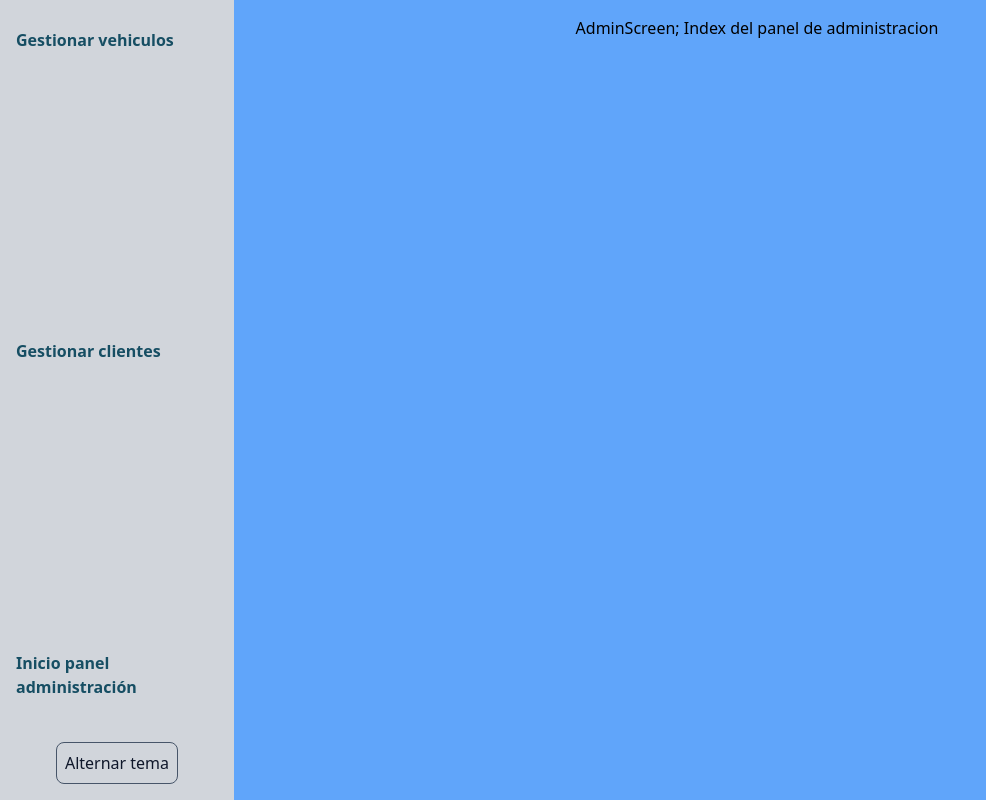
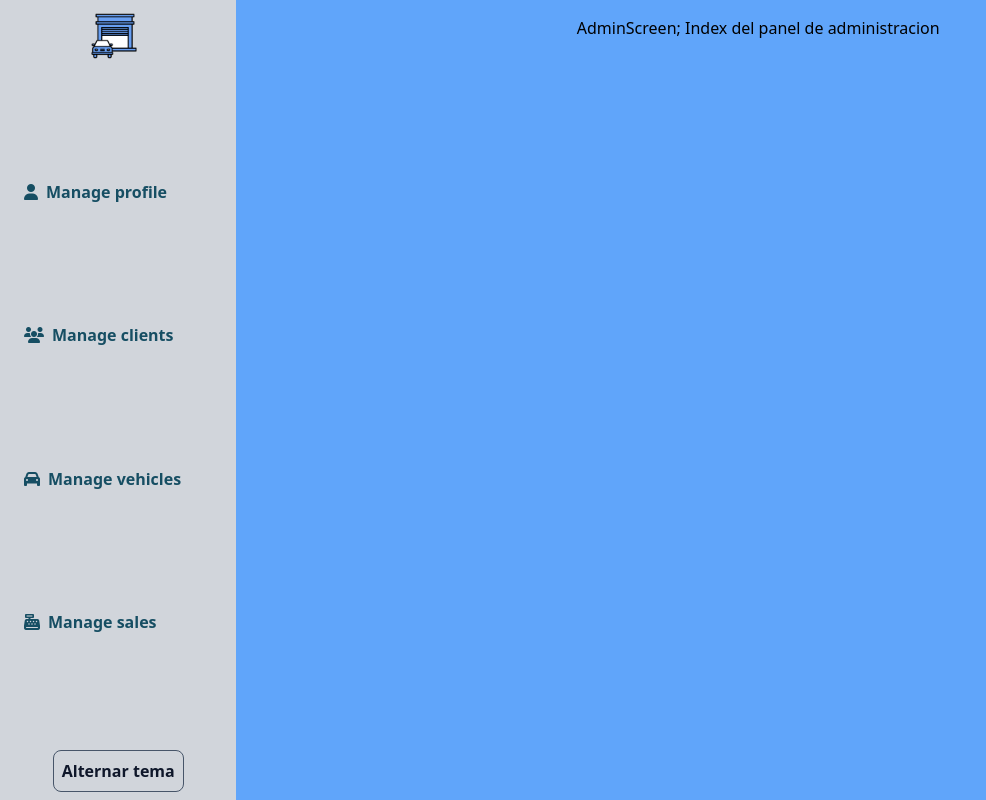
Before and after one commit to FredyAlexHoyosAriza/concesionario-multimarca, a React (Create React App) app: page /admin in a window 1280 px wide. Shown: the whole page, without its empty margins (0-986 px from the left). Built offline with nearby package versions, Linux system fonts and the light colour scheme; the HTML template or start-up script is replaced by a standard one.

Commit message:
Se modifica navegación de administración, se crea componente Ruta interno a SideBar y se agregan iconos a opciones de navegación en SideBar

```diff
--- a/src/App.jsx
+++ b/src/App.jsx
@@ -8,8 +8,10 @@ import PrivateLayout from "layouts/PrivateLayout";
 import AuthLayout from "layouts/AuthLayout";
 
 import { BrowserRouter as Router, Routes, Route } from "react-router-dom";
-import ManageClients from "./pages/admin/ManageClients";
-import ManageVehicles from "./pages/admin/ManageVehicles";
+import ManageClients from "pages/admin/ManageClients";
+import ManageSales from "pages/admin/ManageSales";
+import ManageVehicles from "pages/admin/ManageVehicles";
+import ManageProfile from "pages/admin/ManageProfile";
 import { ThemeProvider } from "context/ThemeProvider";
 
 export default function App() {
@@ -20,6 +22,8 @@ export default function App() {
           <Route path="/admin" element={<PrivateLayout />}>
             <Route path="vehicles" element={<ManageVehicles />} />
             <Route path="clients" element={<ManageClients />} />
+            <Route path="sales" element={<ManageSales />} />
+            <Route path="profile" element={<ManageProfile />} />
             <Route index element={<AdminScreen />} />
           </Route>
 
--- /dev/null
+++ b/src/components/LogoConcesionario.jsx
@@ -0,0 +1,10 @@
+import React from 'react'
+import concessionaireLogo from 'media/concesionario-de-coches.png'
+
+const LogoConcesionario = () => {
+  return (// mx-auto
+    <img src={concessionaireLogo} alt='Img Concesionario' className='w-14 h-auto pr-2 mx-auto hover:cursor-pointer' />
+  )
+}
+
+export default LogoConcesionario
--- a/src/components/SideBar.jsx
+++ b/src/components/SideBar.jsx
@@ -1,23 +1,23 @@
 import { useTheme } from "context/ThemeProvider";
-import React from "react";
+import React, { useState } from "react";
 import { Link } from "react-router-dom";
+import LogoConcesionario from "./LogoConcesionario";
 
 const SideBar = () => {
   const { theme, toggleTheme } = useTheme();
+  // const [seleccion, setSeleccion] = useState([true, false, false, false, false]);
+  // onClick={() => setSeleccion([true, false, false, false, false])}
   return (
     //w-72: la mitad de una pantalla mediana
-    <nav className={`menu ${theme ? "menu--light" : "menu--dark"}`}>
+    <nav className={`menu side-bar ${theme ? "menu--light" : "menu--dark"}`}>
       <ul className="menu__list">
-        <li>
-          <Link to={"/admin/vehicles"}>Gestionar vehiculos</Link>
-        </li>
-        <li>
-          <Link to={"/admin/clients"}>Gestionar clientes</Link>
-        </li>
-        <li>
-          <Link to={"/admin"}>Inicio panel administración</Link>
-        </li>
-      </ul>
+        <Link to={"/admin"}>
+          <LogoConcesionario />
+        </Link>
+        <Ruta ruta="profile" icono="user" />
+        <Ruta ruta="clients" icono="users" />
+        <Ruta ruta="vehicles" icono="car" />
+        <Ruta ruta="sales" icono="cash-register" />
         <button
           className={`menu__button ${
             theme ? "menu__button--light" : "menu__button--dark"
@@ -27,8 +27,20 @@ const SideBar = () => {
         >
           Alternar tema
         </button>
+      </ul>
     </nav>
   );
 };
 
+const Ruta = ({ ruta, icono }) => {
+  return (
+    <li>
+      <Link to={`/admin/${ruta}`}>
+        <i className={`fas fa-${icono} mr-2`} />
+        {`Manage ${ruta}`}
+      </Link>
+    </li>
+  );
+};
+
 export default SideBar;
--- /dev/null
+++ b/src/pages/admin/ManageProfile.jsx
@@ -0,0 +1,9 @@
+import React from 'react'
+
+const ManageProfile = () => {
+  return (
+    <div>Manage Profile</div>
+  )
+}
+
+export default ManageProfile
--- /dev/null
+++ b/src/pages/admin/ManageSales.jsx
@@ -0,0 +1,9 @@
+import React from 'react'
+
+const ManageSales = () => {
+  return (
+    <div>Manage Sales</div>
+  )
+}
+
+export default ManageSales
--- a/src/styles/App.css
+++ b/src/styles/App.css
@@ -29,13 +29,13 @@ input:focus, select:focus {
   background-color: #01050b;
 }
 
-.menu__list > li {
+.menu__list > * {
   border-radius: 1em;
   padding: 0.25em 0.5em;
 }
 
-.menu__list > li:focus-within {
-  box-shadow: 0 0 1px 3px rgb(168, 163, 186);
+.menu__list > *:focus-within {
+  box-shadow: 0 0 1px 1px rgb(161, 151, 194);
 }
 
 /*<a href="#" className="boton text-center appearance-none"><i class="fas fa-dog text-lime-300 mr-7"></i>Continuar con Google</a>
@@ -43,27 +43,27 @@ input:focus, select:focus {
 
 /* Estilos de tema para el componente SideBar inplementando BEM */
 /* Bloque y modificadores del menú */
+.menu {
+  padding: 0 0.5rem;
+}
 
 @media (max-width: 767px) {
+  /* .side-bar {
+    display: none;
+  } */
   .menu {
     width: 100vw;
     height: auto;
-    padding: 0.5rem;
-    display: flex;
-    justify-content: space-around;
-    align-items: center;
-    flex-wrap: wrap;
   }
 
   /* Elementos del menú */
   .menu__list {
-    flex-grow: 0.9;
     display: flex;
     justify-content: space-between;
     flex-wrap: wrap;
+    align-items: center;
     box-sizing: border-box;
     padding: 0.5rem 0.5rem;
-    /* margin-left: 0.25rem; */
     font-weight: bold;
     font-size: 1rem;
     width: auto;
@@ -74,24 +74,18 @@ input:focus, select:focus {
   .menu {
     width: 18rem;
     height: 100vh;
-    display: flex;
-    flex-direction: column;
-    justify-content: space-around;
-    align-items: center;
   }
 
   /* Elementos del menú */
   .menu__list {
-    flex-grow: 0.9;
     box-sizing: border-box;
     padding: 0.5rem 0.5rem;
-    /* margin-left: 0.25rem; */
     font-weight: bold;
     font-size: 1rem;
     display: flex;
     flex-direction: column;
     justify-content: space-between;
-    height: auto;
+    height: 100%;
   }
 }
 
@@ -103,7 +97,7 @@ input:focus, select:focus {
   background-color: #1f2937; /* bg-zinc-800 */
 }
 /* Modificadores de colores para el texto en el menú */
-.menu--light > .menu__list {
+.menu--light .menu__list {
   color: #164e63; /* text-cyan-900 */
 }
 
@@ -113,10 +107,12 @@ input:focus, select:focus {
 
 /* Botón */
 .menu__button {
+  /* margin: 0 auto; */
   width: auto;
   padding: 0.5rem;
   border-radius: 0.5rem;
   border: 1px solid;
+  align-self: center;
 }
 
 .menu__button--light {
```
Lines whose indentation alone changed are shown as unchanged.
